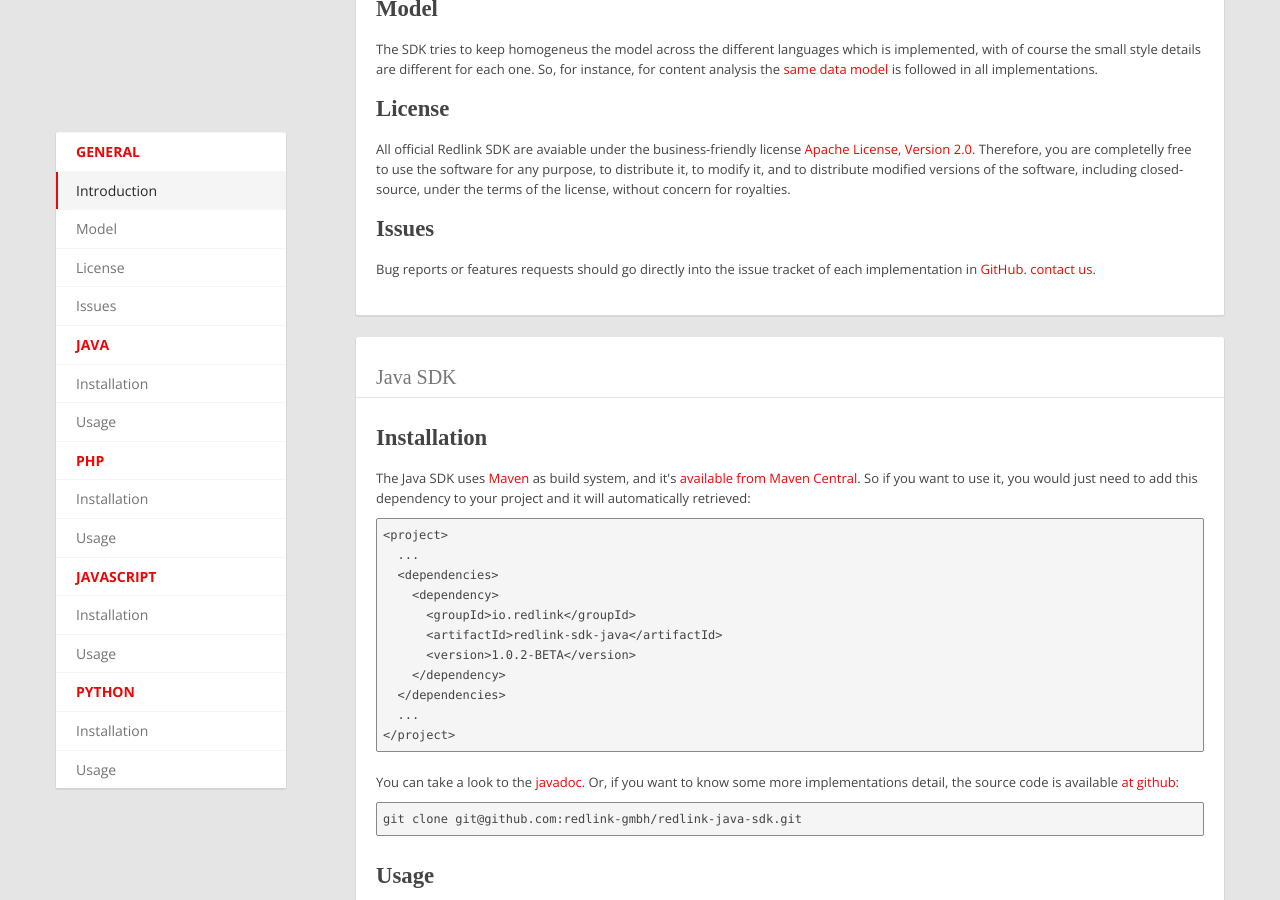
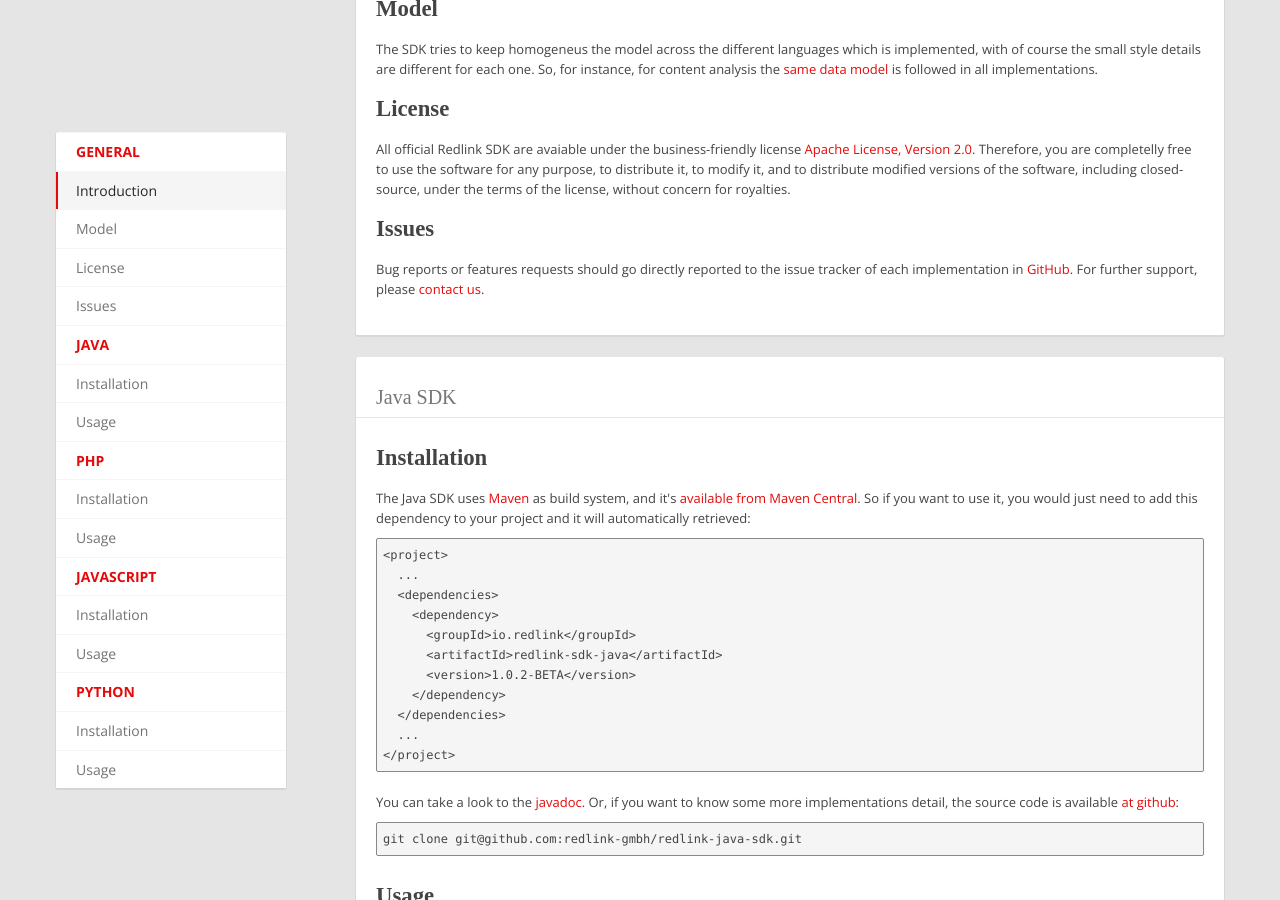
Before and after one commit to redlink-gmbh/redlink-gmbh.github.io, a Jekyll site: the page built from sdk/index.html, in a window 1280 px wide and 900 px high, scrolled down 550 px. Built offline with Jekyll 4.4.1, drawn with Linux system fonts in a browser that asks for light colours; comment, search, counter and statistics services are not loaded.

Commit message:
fixed wrong working

```diff
--- a/sdk/index.html
+++ b/sdk/index.html
@@ -90,9 +90,9 @@
 
                 <h3 id="issues" class="anchor">Issues</h3>
                 <p>
-                  Bug reports or features requests should go directly into the issue
-                  tracket of each implementation in <a href="https://github.com/redlink-gmbh">GitHub</a>.
-                  <a href="../contact">contact us</a>.
+                  Bug reports or features requests should go directly reported to the issue
+                  tracker of each implementation in <a href="https://github.com/redlink-gmbh">GitHub</a>.
+                  For further support, please <a href="../contact">contact us</a>.
                 </p>
 
               </div>
```
